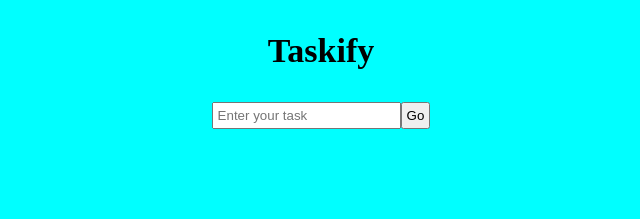
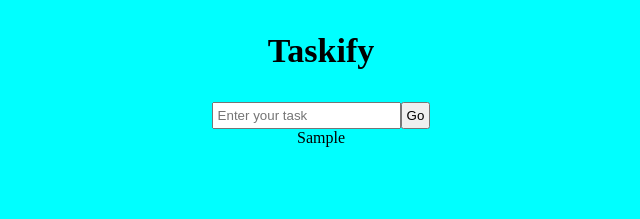
Before and after one commit to Ssharma0355/todo, a React (Create React App) app: page / in a window 1280 px wide. Both pictures are taken after typing "Sample" into the empty fields and a click on the button "Go". Shown: the top 219 px of the page, without its empty margins (319-959 px from the left). Built offline with nearby package versions, Linux system fonts and the light colour scheme; a web font is replaced by a local one.

Commit message:
printed the types

```diff
--- a/src/App.tsx
+++ b/src/App.tsx
@@ -2,6 +2,7 @@ import React, { useState } from 'react';
 import "./App.css";
 import InputField from './components/InputField';
 import { Todo } from './Model';
+import TodoList from './components/TodoList';
 const App: React.FC = () => {
   const [todo, SetTodo] = useState<string>("");
   const [todos, setTodos] = useState<Todo[]>([]);
@@ -19,6 +20,7 @@ const App: React.FC = () => {
     <div className='App'>
       <span className='Heading'>Taskify</span>
       <InputField todo={todo} SetTodo={SetTodo} handleAdd={handleAdd}/>
+      <TodoList todos={todos}/>
     </div>
   )
 }
--- /dev/null
+++ b/src/components/TodoList.tsx
@@ -0,0 +1,19 @@
+import React from 'react'
+import { Todo } from '../Model';
+
+interface Props{
+    todos:Todo[]
+}
+const TodoList: React.FC<Props> = ({todos}) => {
+    console.log(todos)
+  return (
+    <div>
+     {todos.map(t=>(
+        <div key={t.id}>{t.todo}</div>
+     ))}
+
+    </div>
+  )
+}
+
+export default TodoList
```
